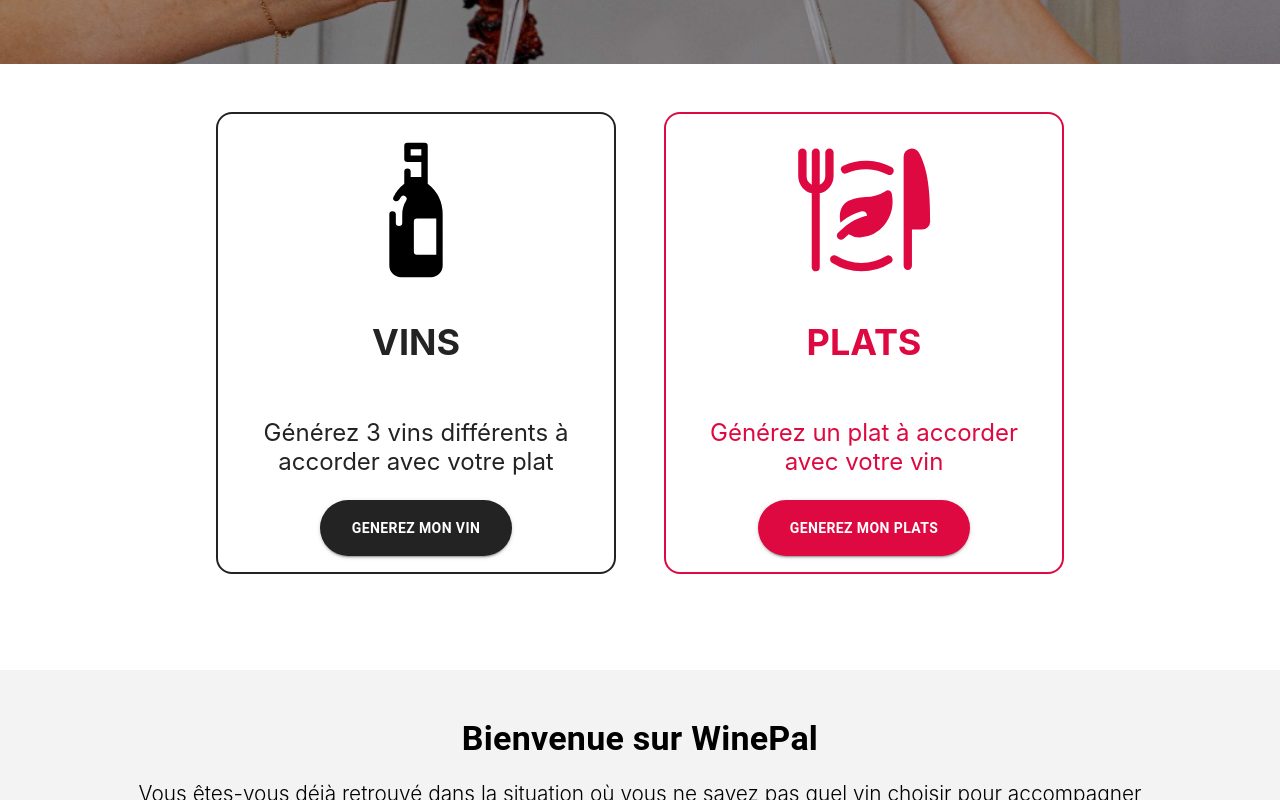
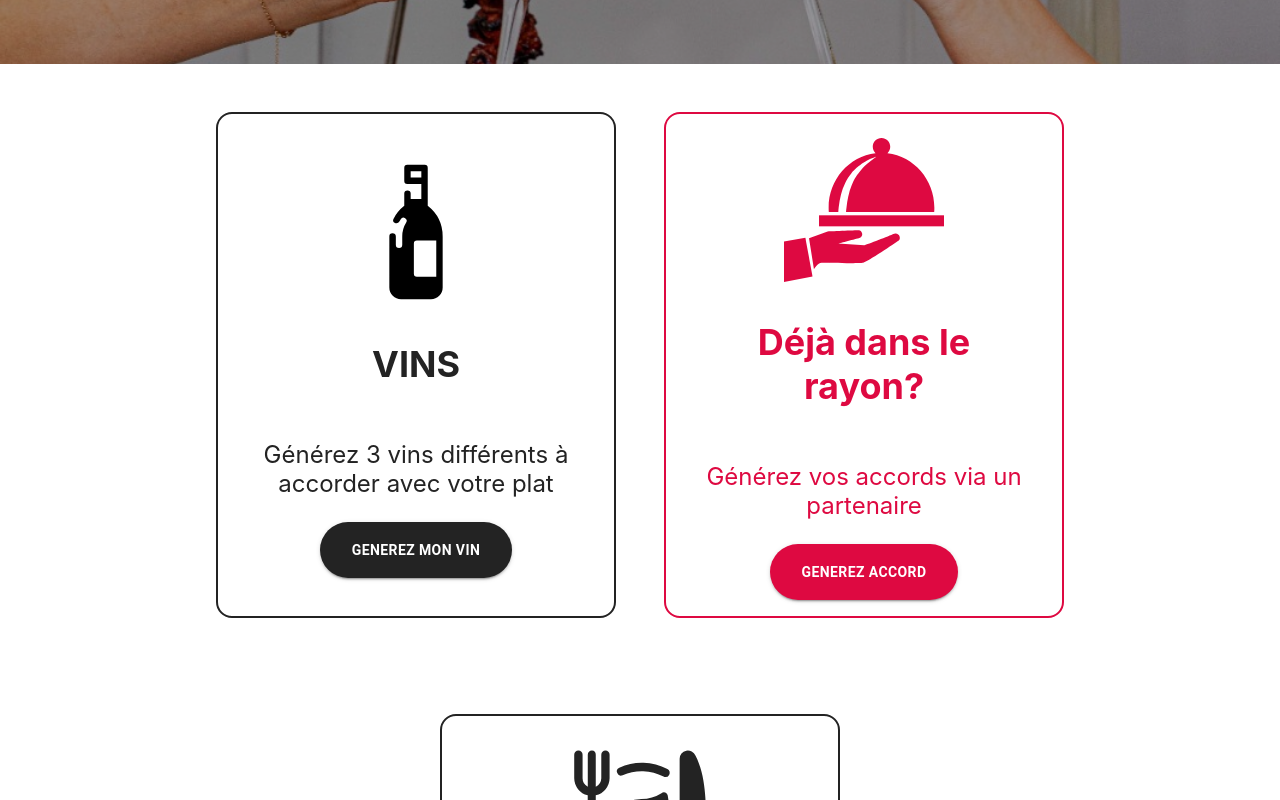
Before and after one commit to Nyhasina23/GPT-3-Front, a React (Create React App) app: page / in a window 1280 px wide. Shown: the part 640-1440 px from the top of the page. Built offline with nearby package versions, Linux system fonts and the light colour scheme; no server answers.

Commit message:
add home mid card

```diff
--- a/src/components/AccordList.jsx
+++ b/src/components/AccordList.jsx
@@ -31,10 +31,12 @@ export function AccordList() {
         {accords?.map((accord) => {
           return (
             <div>
+              {accord?.partenaireId?.name && (
                 <Chip
                   sx={{ marginTop: "1rem" }}
                   label={accord?.partenaireId?.name}
                 />
+              )}
               <div className="head">
                 {accord?.domaine && (
                   <p className="title"> {accord?.domaine} </p>
@@ -52,11 +54,13 @@ export function AccordList() {
                 {accord?.region && <p className="title"> {accord?.region} </p>}
                 {accord?.arome && <p className="title"> {accord?.arome} </p>}
               </div>
+              {accord?.IAResponse && (
                 <p
                   className="bodyResponse"
                   key={accord?._id}
                   dangerouslySetInnerHTML={{ __html: accord?.IAResponse }}
                 ></p>
+              )}
             </div>
           );
         })}
--- a/src/components/Card.jsx
+++ b/src/components/Card.jsx
@@ -16,10 +16,12 @@ export default function Card({
   const navigate = useNavigate();
 
   function switchToWinePal(buttonType) {
-    if (buttonType === "primary") {
+    if (buttonType === "secondary plat") {
       navigate("/pal");
     } else if (buttonType === "secondary") {
       navigate("/wine");
+    } else {
+      navigate("/generate");
     }
   }
 
--- a/src/views/GenerateWithPartenaire.jsx
+++ b/src/views/GenerateWithPartenaire.jsx
@@ -103,6 +103,7 @@ const GenerateWithPartenaire = () => {
   };
 
   const token = useSelector((state) => state.user.token);
+  const isAuthenticate = useSelector((state) => state.user.isAuthenticate);
 
   async function generate() {
     // /gpt3/api/
@@ -461,15 +462,17 @@ const GenerateWithPartenaire = () => {
       </div>
       <div className="right">
         <div className="right-content">
+          {isAuthenticate && (
             <Button
               variant="outlined"
               className="right-btn"
               onClick={() => {
-              navigate("/compte/user/biblio/pal");
+                navigate("/compte/user/biblio/accord");
               }}
             >
               Vos accords
             </Button>
+          )}
 
           <div className="vins-response">
             <h3>
--- a/src/views/Home.jsx
+++ b/src/views/Home.jsx
@@ -5,6 +5,7 @@ import Card from "components/Card";
 import Welcome from "components/Welcome";
 import vins from "assets/icons/vins.svg";
 import plats from "assets/icons/plats.svg";
+import ray from "assets/icons/ray.svg";
 import "styles/home.css";
 import Footer from "components/Footer";
 import axios from "axios";
@@ -46,14 +47,24 @@ export default function Home() {
           borderColor={"border-secondary"}
         />
         <Card
+          image={ray}
+          title={"Déjà dans le rayon?"}
+          titleColor={"title-primary"}
+          descColor={"desc-primary"}
+          description={"Générez vos accords via un partenaire"}
+          textButton={"GENEREZ ACCORD"}
+          classButton={"primary mid"}
+          borderColor={"border-primary"}
+        />
+        <Card
           image={plats}
           title={"PLATS"}
-          titleColor={"title-primary"}
-          descColor={"desc-primary"}
+          titleColor={"title-secondary"}
+          descColor={"desc-secondary"}
           description={"Générez un plat à accorder avec votre vin"}
           textButton={"GENEREZ MON PLATS"}
-          classButton={"primary"}
-          borderColor={"border-primary"}
+          classButton={"secondary plat"}
+          borderColor={"border-secondary"}
         />
       </div>
       <Welcome />
--- a/src/views/Plats.jsx
+++ b/src/views/Plats.jsx
@@ -50,6 +50,7 @@ export default function Plats() {
   }
 
   const token = useSelector((state) => state.user.token);
+  const isAuthenticate = useSelector((state) => state.user.isAuthenticate);
 
   async function generatePlats() {
     // /gpt3/api/
@@ -608,6 +609,7 @@ export default function Plats() {
       </div>
       <div className="right">
         <div className="right-content">
+          {isAuthenticate && (
             <Button
               variant="outlined"
               className="right-btn"
@@ -617,6 +619,7 @@ export default function Plats() {
             >
               Vos accords
             </Button>
+          )}
 
           <div className="vins-response">
             <h3>
@@ -694,17 +697,18 @@ export default function Plats() {
                 {robeVin ? <p className="title"> {robeVin} </p> : ""}
                 {recom ? <p> {recom} </p> : ""}
               </div>
-              {plats && (
+              {plats ? (
                 <p
                   className="bodyResponse"
                   dangerouslySetInnerHTML={{ __html: plats }}
                 ></p>
-              )}
+              ) : (
                 <p style={{ color: "#b1b1b1" }}>
-                Prêt pour une aventure gustative ? Tapez votre recherche dans la
-                barre prévue à cet effet et partez à la découverte de notre
+                  Prêt pour une aventure gustative ? Tapez votre recherche dans
+                  la barre prévue à cet effet et partez à la découverte de notre
                   sélection de vins et de mets raffinés. Bon voyage !
                 </p>
+              )}
             </div>
           </div>
           <Button variant="contained" className="save-btn" onClick={savePlat}>
--- a/src/views/Vins.jsx
+++ b/src/views/Vins.jsx
@@ -46,6 +46,7 @@ export default function Vins() {
   }
 
   const token = useSelector((state) => state.user.token);
+  const isAuthenticate = useSelector((state) => state.user.isAuthenticate);
 
   async function generateWine() {
     // /gpt3/api/
@@ -503,6 +504,7 @@ export default function Vins() {
       </div>
       <div className="right">
         <div className="right-content">
+          {isAuthenticate && (
             <Button
               variant="outlined"
               className="right-btn"
@@ -512,6 +514,7 @@ export default function Vins() {
             >
               Vos accords
             </Button>
+          )}
 
           <div className="vins-response">
             <h3>
```
Also changed, not shown: src/assets/icons/plats.svg, src/assets/icons/ray.svg (added). Lines whose indentation alone changed are shown as unchanged.
